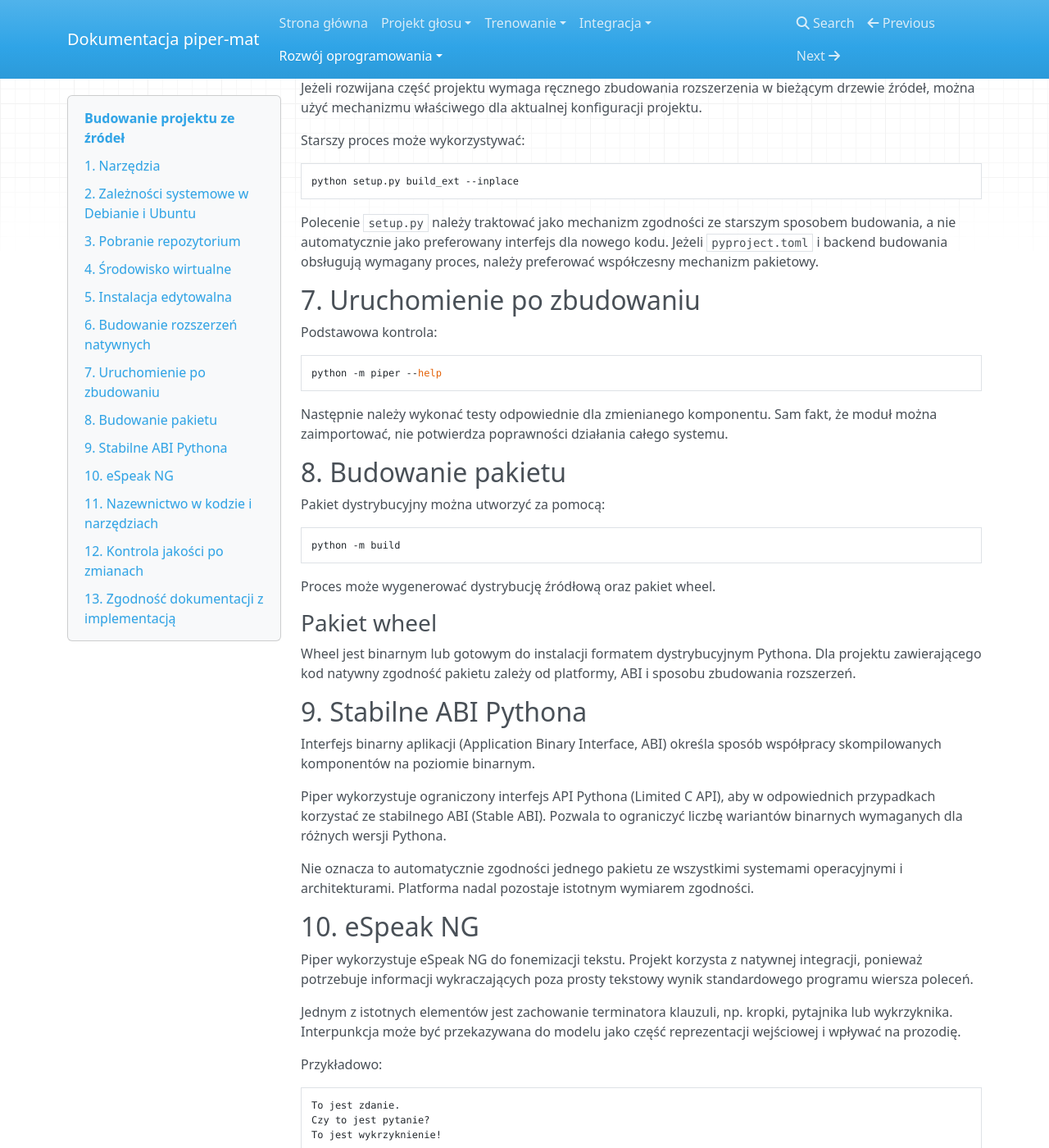
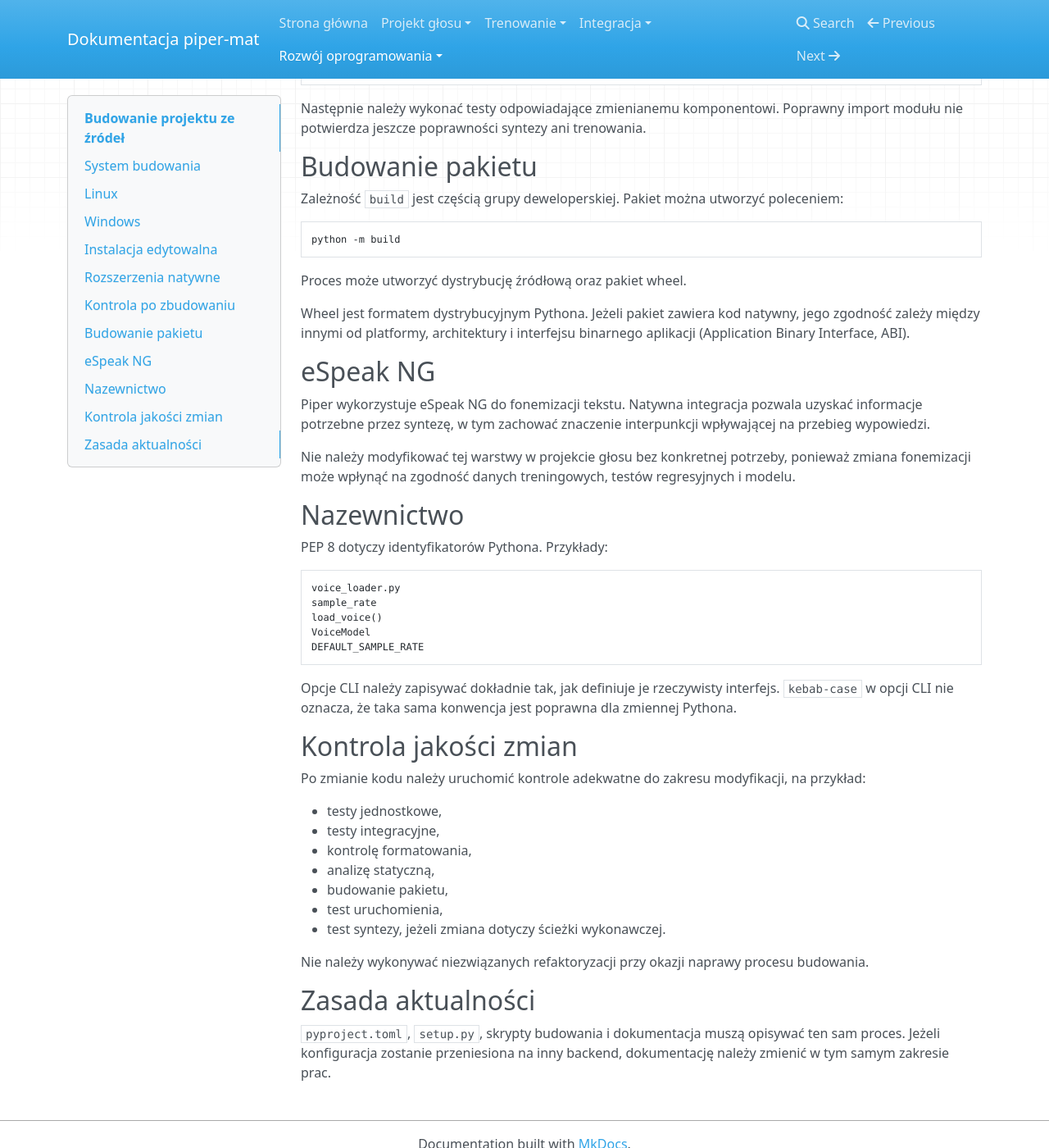
Before and after one commit to MatPomGit/piper-mat, an MkDocs documentation site: the page built from docs/BUILDING.md, in a window 1280 px wide and 1400 px high, scrolled down 1965 px. Shown: the whole window at 82% size. Built offline with MkDocs 1.6.1, drawn with Linux system fonts in a browser that asks for light colours; nearby versions of some CDN libraries; some of the changed text lies outside the part shown.

Commit message:
docs: napraw opis rzeczywistego systemu budowania

````diff
--- a/docs/BUILDING.md
+++ b/docs/BUILDING.md
@@ -1,34 +1,27 @@
 # Budowanie projektu ze źródeł
 
-Budowanie projektu ze źródeł (building from source) jest potrzebne przede wszystkim podczas rozwijania samego Pipera, modyfikowania rozszerzeń natywnych lub przygotowywania pakietów dystrybucyjnych. Do zwykłego korzystania z gotowego modelu głosu nie trzeba wykonywać pełnego procesu kompilacji.
+Budowanie projektu ze źródeł (building from source) jest potrzebne podczas rozwijania Pipera, modyfikowania rozszerzeń natywnych i przygotowywania pakietów. Do samego używania gotowego modelu głosu nie trzeba wykonywać pełnego procesu kompilacji.
 
-Ten rozdział opisuje środowisko programistyczne repozytorium `piper-mat`.
+## System budowania
 
-## 1. Narzędzia
+Aktualne repozytorium wykorzystuje `setuptools` jako backend budowania oraz `scikit-build` do integracji z CMake. Źródłem prawdy są `pyproject.toml` i `setup.py`.
 
-Projekt wykorzystuje między innymi:
+Nie należy opisywać tego projektu jako korzystającego z `scikit-build-core`, dopóki konfiguracja repozytorium rzeczywiście nie zostanie na niego przeniesiona.
 
-- CMake do konfiguracji budowania części natywnych,
-- Ninja jako szybki system wykonywania zadań budowania,
-- scikit-build-core do integracji procesu budowania z pakietem Pythona,
-- kompilator języka C/C++ właściwy dla platformy,
-- Python i narzędzia pakietowe.
+Podstawowe składniki to:
 
-### CMake
+- `setuptools`,
+- `scikit-build`,
+- CMake,
+- Ninja,
+- kompilator C/C++ właściwy dla platformy,
+- Python.
 
-CMake jest generatorem systemu budowania (build-system generator). Nie jest samym kompilatorem. Na podstawie plików konfiguracyjnych przygotowuje instrukcje dla właściwego narzędzia budowania.
+CMake jest generatorem systemu budowania (build-system generator). Ninja jest narzędziem wykonującym zadania budowania. `scikit-build` łączy proces CMake z pakietem Pythona.
 
-### Ninja
+## Linux
 
-Ninja jest narzędziem budowania (build tool), które wykonuje zależności i polecenia wygenerowane przez system konfiguracji. Jest często używane z CMake ze względu na prostotę i szybkość.
-
-### scikit-build-core
-
-`scikit-build-core` łączy mechanizmy budowania CMake z ekosystemem pakietów Pythona. Dzięki temu rozszerzenia natywne mogą być budowane w procesie tworzenia lub instalowania pakietu.
-
-## 2. Zależności systemowe w Debianie i Ubuntu
-
-Przykładowy zestaw:
+W Debianie i Ubuntu przydatny jest zestaw:
 
 ```bash
 sudo apt-get update
@@ -38,114 +31,89 @@
   ninja-build
 ```
 
-`build-essential` dostarcza podstawowe narzędzia kompilacyjne. Dokładne zależności mogą różnić się pomiędzy systemami i wersjami projektu.
-
-## 3. Pobranie repozytorium
+Następnie:
 
 ```bash
 git clone https://github.com/MatPomGit/piper-mat.git
 cd piper-mat
-```
-
-Dokumentacja `piper-mat` nie powinna kierować użytkownika do klonowania projektu źródłowego zamiast tego repozytorium, chyba że dany rozdział wyraźnie opisuje porównanie lub synchronizację z projektem źródłowym.
-
-## 4. Środowisko wirtualne
-
-Środowisko wirtualne (virtual environment) izoluje zależności Pythona projektu od globalnej instalacji interpretera.
-
-Linux i macOS:
-
-```bash
 python3 -m venv .venv
 source .venv/bin/activate
 python -m pip install --upgrade pip
+python -m pip install -e '.[dev]'
 ```
 
-Windows PowerShell:
+## Windows
+
+W Windows należy przygotować zgodne narzędzia kompilacyjne C/C++. Dla użytkownika wykonującego trenowanie preferowanym punktem wejścia jest [kreator Windows 11](WINDOWS_GUI.md), ponieważ zawiera diagnostykę środowiska.
+
+Ręczne środowisko Pythona:
 
 ```powershell
 py -m venv .venv
 .\.venv\Scripts\Activate.ps1
 python -m pip install --upgrade pip
-```
-
-Nie należy instalować zależności deweloperskich globalnie, jeżeli nie ma ku temu konkretnej potrzeby.
-
-## 5. Instalacja edytowalna
-
-Instalacja edytowalna (editable install) pozwala uruchamiać pakiet bez tworzenia nowej kopii kodu po każdej zmianie źródeł.
-
-Dla środowiska deweloperskiego:
-
-```bash
 python -m pip install -e ".[dev]"
 ```
 
-Jeżeli potrzebny jest zestaw zależności związany z trenowaniem, należy użyć odpowiedniej grupy zdefiniowanej przez bieżącą konfigurację projektu. Dostępność grup należy sprawdzać w pliku `pyproject.toml`.
+## Instalacja edytowalna
 
-## 6. Budowanie rozszerzeń natywnych
+Instalacja edytowalna (editable install) pozwala korzystać bezpośrednio z bieżącego drzewa źródeł:
 
-Jeżeli rozwijana część projektu wymaga ręcznego zbudowania rozszerzenia w bieżącym drzewie źródeł, można użyć mechanizmu właściwego dla aktualnej konfiguracji projektu.
+```bash
+python -m pip install -e '.[dev]'
+```
 
-Starszy proces może wykorzystywać:
+Dla środowiska przeznaczonego do trenowania używana jest grupa `train`:
+
+```bash
+python -m pip install -e '.[train]'
+```
+
+Dostępne grupy zależności są zdefiniowane w `setup.py`. Obecnie obejmują między innymi `train`, `dev`, `http`, `alignment`, `zh` i `ja`.
+
+## Rozszerzenia natywne
+
+Repozytorium nadal zawiera `setup.py`, dlatego polecenie:
 
 ```bash
 python setup.py build_ext --inplace
 ```
 
-Polecenie `setup.py` należy traktować jako mechanizm zgodności ze starszym sposobem budowania, a nie automatycznie jako preferowany interfejs dla nowego kodu. Jeżeli `pyproject.toml` i backend budowania obsługują wymagany proces, należy preferować współczesny mechanizm pakietowy.
+jest w tym projekcie rzeczywistym mechanizmem budowania rozszerzeń w bieżącym drzewie źródeł, a nie tylko historycznym przykładem.
 
-## 7. Uruchomienie po zbudowaniu
+Dla procesu trenowania należy również zbudować `monotonic_align` zgodnie z instrukcją w [TRAINING.md](TRAINING.md).
 
-Podstawowa kontrola:
+## Kontrola po zbudowaniu
+
+Najprostsza kontrola uruchomienia:
 
 ```bash
 python -m piper --help
 ```
 
-Następnie należy wykonać testy odpowiednie dla zmienianego komponentu. Sam fakt, że moduł można zaimportować, nie potwierdza poprawności działania całego systemu.
+Następnie należy wykonać testy odpowiadające zmienianemu komponentowi. Poprawny import modułu nie potwierdza jeszcze poprawności syntezy ani trenowania.
 
-## 8. Budowanie pakietu
+## Budowanie pakietu
 
-Pakiet dystrybucyjny można utworzyć za pomocą:
+Zależność `build` jest częścią grupy deweloperskiej. Pakiet można utworzyć poleceniem:
 
 ```bash
 python -m build
 ```
 
-Proces może wygenerować dystrybucję źródłową oraz pakiet wheel.
+Proces może utworzyć dystrybucję źródłową oraz pakiet wheel.
 
-### Pakiet wheel
+Wheel jest formatem dystrybucyjnym Pythona. Jeżeli pakiet zawiera kod natywny, jego zgodność zależy między innymi od platformy, architektury i interfejsu binarnego aplikacji (Application Binary Interface, ABI).
 
-Wheel jest binarnym lub gotowym do instalacji formatem dystrybucyjnym Pythona. Dla projektu zawierającego kod natywny zgodność pakietu zależy od platformy, ABI i sposobu zbudowania rozszerzeń.
+## eSpeak NG
 
-## 9. Stabilne ABI Pythona
+Piper wykorzystuje eSpeak NG do fonemizacji tekstu. Natywna integracja pozwala uzyskać informacje potrzebne przez syntezę, w tym zachować znaczenie interpunkcji wpływającej na przebieg wypowiedzi.
 
-Interfejs binarny aplikacji (Application Binary Interface, ABI) określa sposób współpracy skompilowanych komponentów na poziomie binarnym.
+Nie należy modyfikować tej warstwy w projekcie głosu bez konkretnej potrzeby, ponieważ zmiana fonemizacji może wpłynąć na zgodność danych treningowych, testów regresyjnych i modelu.
 
-Piper wykorzystuje ograniczony interfejs API Pythona (Limited C API), aby w odpowiednich przypadkach korzystać ze stabilnego ABI (Stable ABI). Pozwala to ograniczyć liczbę wariantów binarnych wymaganych dla różnych wersji Pythona.
+## Nazewnictwo
 
-Nie oznacza to automatycznie zgodności jednego pakietu ze wszystkimi systemami operacyjnymi i architekturami. Platforma nadal pozostaje istotnym wymiarem zgodności.
-
-## 10. eSpeak NG
-
-Piper wykorzystuje eSpeak NG do fonemizacji tekstu. Projekt korzysta z natywnej integracji, ponieważ potrzebuje informacji wykraczających poza prosty tekstowy wynik standardowego programu wiersza poleceń.
-
-Jednym z istotnych elementów jest zachowanie terminatora klauzuli, np. kropki, pytajnika lub wykrzyknika. Interpunkcja może być przekazywana do modelu jako część reprezentacji wejściowej i wpływać na prozodię.
-
-Przykładowo:
-
-```text
-To jest zdanie.
-Czy to jest pytanie?
-To jest wykrzyknienie!
-```
-
-mogą prowadzić do różnych realizacji intonacyjnych, jeżeli model nauczył się takich zależności z danych.
-
-## 11. Nazewnictwo w kodzie i narzędziach
-
-PEP 8 dotyczy kodu Pythona. W nowych modułach należy stosować między innymi:
+PEP 8 dotyczy identyfikatorów Pythona. Przykłady:
 
 ```text
 voice_loader.py
@@ -155,26 +123,22 @@
 DEFAULT_SAMPLE_RATE
 ```
 
-Odpowiada to odpowiednio nazwie modułu w `snake_case`, zmiennej w `snake_case`, funkcji w `snake_case`, klasie w `CapWords` i stałej w `UPPER_CASE_WITH_UNDERSCORES`.
+Opcje CLI należy zapisywać dokładnie tak, jak definiuje je rzeczywisty interfejs. `kebab-case` w opcji CLI nie oznacza, że taka sama konwencja jest poprawna dla zmiennej Pythona.
 
-Opcje wiersza poleceń nie są identyfikatorami Pythona. Jeżeli interfejs definiuje opcję jako `--sample-rate`, należy zachować `kebab-case`. Jeżeli istniejący interfejs definiuje `--output_file`, należy zachować jego rzeczywistą nazwę do czasu świadomej zmiany API.
+## Kontrola jakości zmian
 
-## 12. Kontrola jakości po zmianach
-
-Po modyfikacji kodu należy uruchomić kontrole odpowiadające zakresowi zmiany. W zależności od komponentu mogą obejmować:
+Po zmianie kodu należy uruchomić kontrole adekwatne do zakresu modyfikacji, na przykład:
 
 - testy jednostkowe,
 - testy integracyjne,
-- kontrolę formatowania i stylu,
-- kontrolę statyczną,
+- kontrolę formatowania,
+- analizę statyczną,
 - budowanie pakietu,
-- podstawowy test uruchomienia,
-- test syntezy modelu.
+- test uruchomienia,
+- test syntezy, jeżeli zmiana dotyczy ścieżki wykonawczej.
 
-Nie należy wykonywać niezwiązanych refaktoryzacji wyłącznie przy okazji naprawy procesu budowania. Zasada KISS oraz mały zakres zmian ułatwiają diagnostykę i przegląd kodu.
+Nie należy wykonywać niezwiązanych refaktoryzacji przy okazji naprawy procesu budowania.
 
-## 13. Zgodność dokumentacji z implementacją
+## Zasada aktualności
 
-Polecenia w tym rozdziale powinny odpowiadać aktualnemu `pyproject.toml`, strukturze repozytorium i skryptom projektu. Jeżeli proces budowania zostanie zmieniony, dokumentację należy aktualizować razem z kodem.
-
-Dokumentacja nie może utrwalać poleceń historycznych tylko dlatego, że działały w poprzedniej wersji projektu.
+`pyproject.toml`, `setup.py`, skrypty budowania i dokumentacja muszą opisywać ten sam proces. Jeżeli konfiguracja zostanie przeniesiona na inny backend, dokumentację należy zmienić w tym samym zakresie prac.
````
